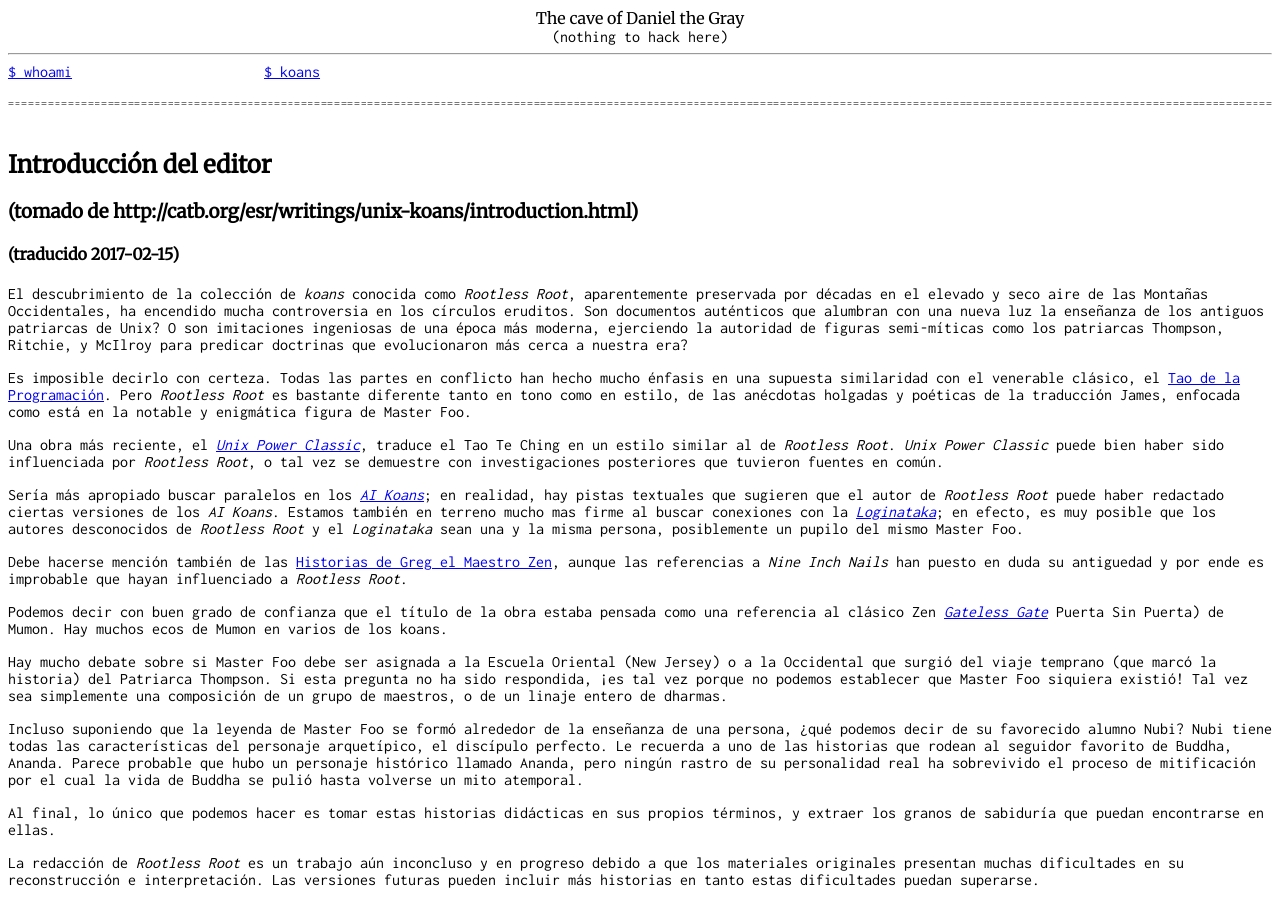
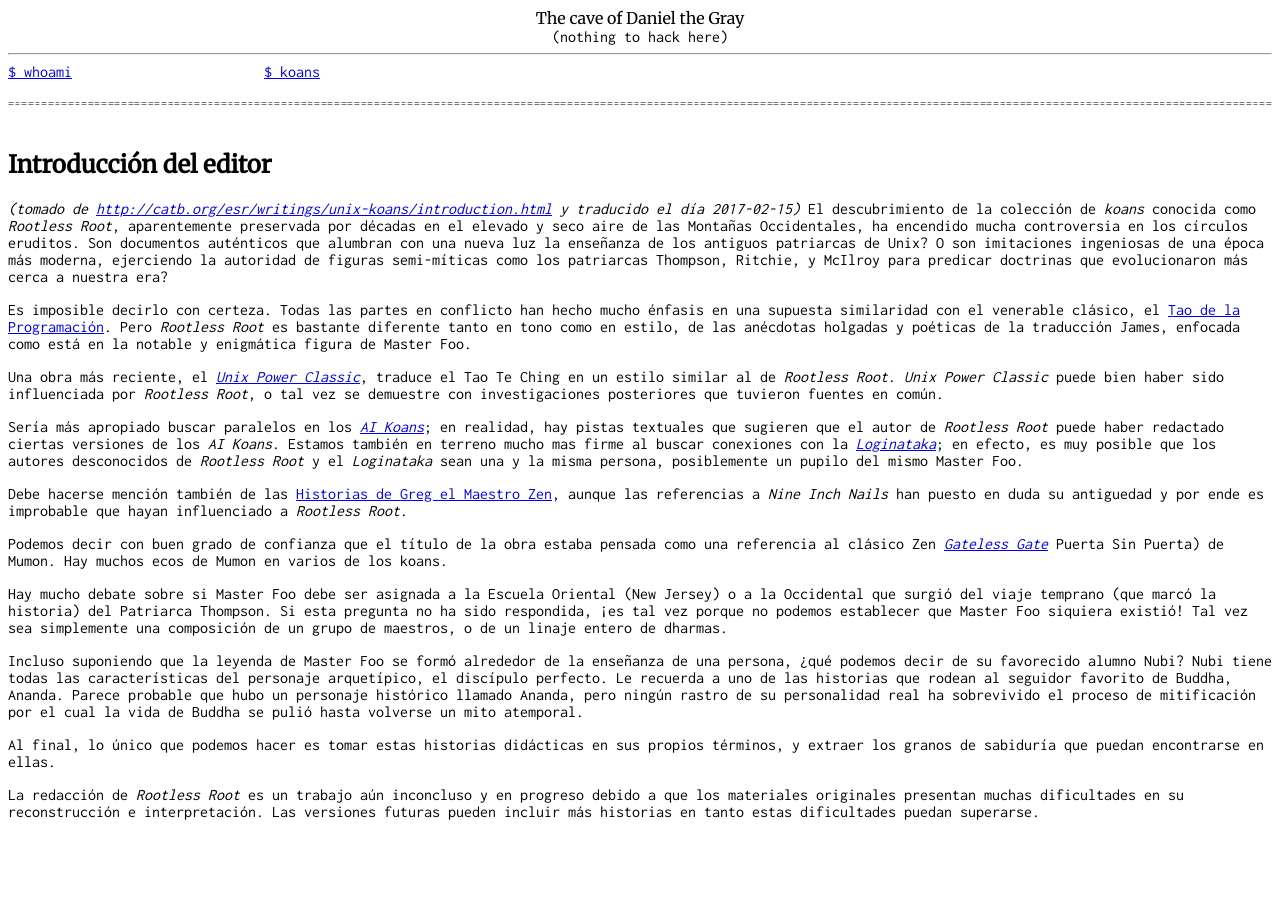
Before and after one commit to danielthegray/thedanielgray.github.io, a Jekyll site: the page built from koans/introduction.md, in a window 1280 px wide. Built offline with Jekyll 4.4.1, drawn with Linux system fonts in a browser that asks for light colours; our own code applies the rules of GitHub Pages for plain Markdown files.

Commit message:
Reformatted credits

```diff
--- a/koans/introduction.md
+++ b/koans/introduction.md
@@ -2,8 +2,7 @@
 layout: default
 ---
 ## Introducción del editor
-### (tomado de http://catb.org/esr/writings/unix-koans/introduction.html)
-#### (traducido 2017-02-15)
+_(tomado de <http://catb.org/esr/writings/unix-koans/introduction.html> y traducido el día 2017-02-15)_
 El descubrimiento de la colección de _koans_ conocida como _Rootless
 Root_, aparentemente preservada por décadas en el elevado y seco aire de las
 Montañas Occidentales, ha encendido mucha controversia en los círculos eruditos.
```
